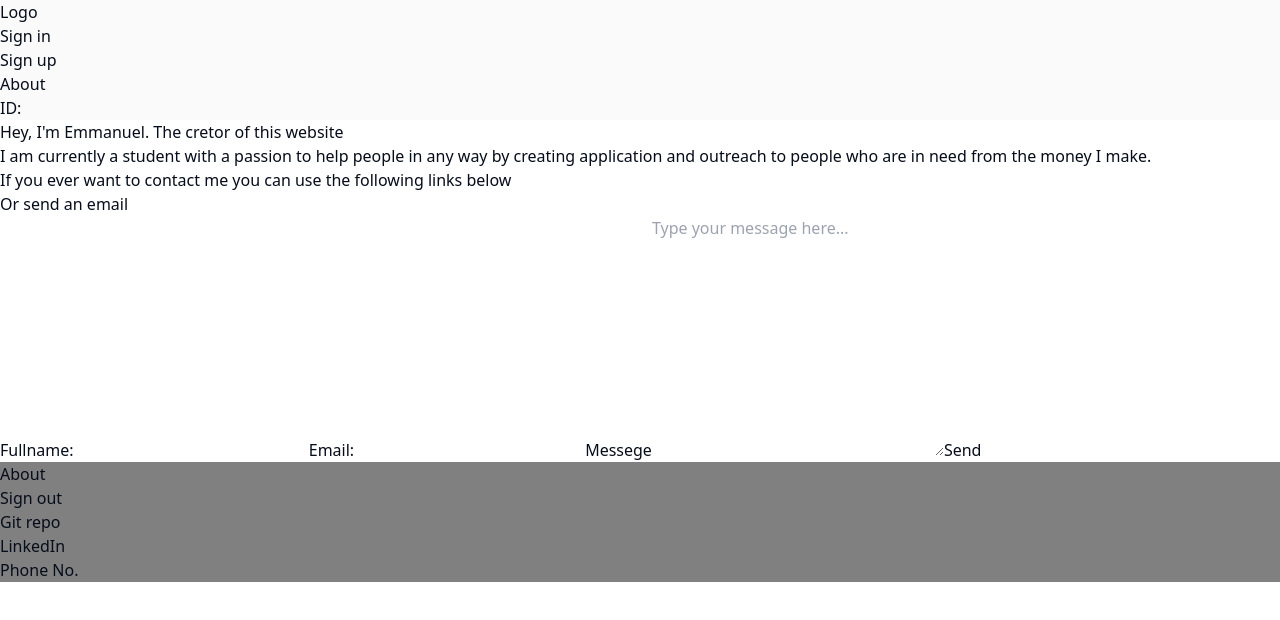
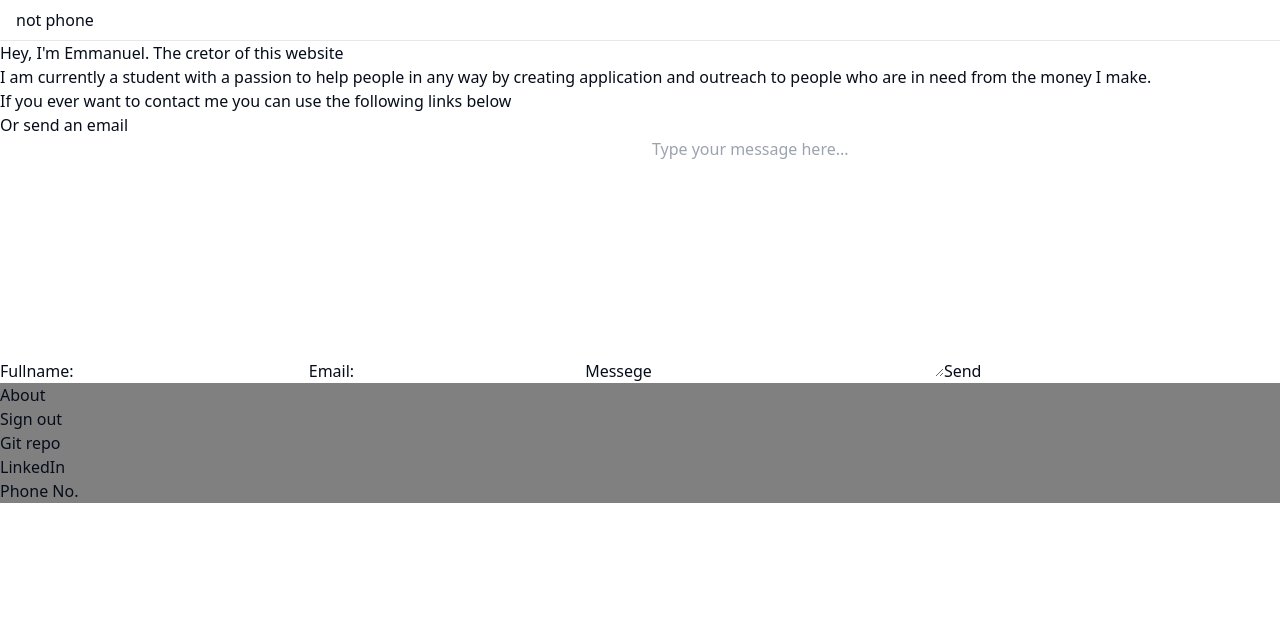
Before and after one commit to T4910/TradingApp, a Next.js app: page /about in a window 1280 px wide. Shown: the top 620 px of the page. Built offline with nearby package versions, Linux system fonts and the light colour scheme; no server answers.

Commit message:
added phone responsivness to navbar [test]

```diff
--- a/app/(components)/NavBar.jsx
+++ b/app/(components)/NavBar.jsx
@@ -1,52 +1,49 @@
 'use client'
-import Link from 'next/link'
-import LogOut from './logOutBtn'
-import {useSession} from 'next-auth/react'
+import PhoneNavBar from './phoneNavBar'
+import useMediaQuery from "./hooks/useMediaQuery"
+
 import {useRouter} from 'next/navigation'
 
 
 
-export default function NavBar({auth, page}) {
-  const {data} = useSession()
-  const router = useRouter()
 
-
-  const unAuthenticatedNavBar =
-  <>
-    <li>Logo</li>
-    <li><Link href="/signings/login">Sign in</Link></li>
-    <li><Link href="/signings/register">Sign up</Link></li>
-    <li><Link href="/about">About</Link></li>
-  </>
-
-  const authenticatedNavBar =
-  <>
-    <li>Logo</li>
-    {(page == 'startPage') ?
-      <button onClick={() => router.replace(`${process.env.NEXT_PUBLIC_NEXTAUTH_URL}/dashboard`)}>Dashboard</button>
-      : <LogOut />}
-  </>
-
-  // const listinNavBar =
-  // <>
-  //   <li>Logo</li>
-
-  //   if(page == 'dashboard') <LogOut />
-  //   if(page == 'startPage' && data)
-
-  //   <li><Link href="/signings/login">Sign in</Link></li>
-  //   <li><Link href="/signings/register">Sign up</Link></li>
-  //   <li><Link href="/about">About</Link></li>
-  // </>
+export default function NavBar({page}) {
+  const isMobile = useMediaQuery('sm')
+  // const isAlsoMobile = useMediaQuery('sm')
+  const isTablet = useMediaQuery('md')
+  const isDesktop = useMediaQuery('lg')
 
   return (
-    <div style={{backgroundColor: '#FAFAFA'}}>
-        <ul>
-          {(auth || (page == 'startPage' && data)) ? authenticatedNavBar : unAuthenticatedNavBar}
-        </ul>
-        ID: {data?.user.id}
+    <div className="flex flex-col px-4 py-2 border-b">
+      {isMobile ? <PhoneNavBar /> : 'not phone'}
     </div>
   )
 }
 
-let Dashboard = () => <button onClick={() => router.replace(`${process.env.NEXT_PUBLIC_NEXTAUTH_URL}/dashboard`)}>Dashboard</button>
+
+
+
+
+
+
+
+
+
+
+
+
+
+
+
+
+
+
+let AlightBtn = (toggle) => {
+  return (
+    toggle && <button
+      className="bg-primary font-bold p-1 rounded-xl"
+      onClick={() => router.replace(`${process.env.NEXT_PUBLIC_NEXTAUTH_URL}/dashboard`)}
+    >
+      Dashboard
+    </button>
+)}
--- /dev/null
+++ b/app/(components)/phoneNavBar.jsx
@@ -0,0 +1,36 @@
+'use client'
+import { useState } from 'react'
+import Link from 'next/link'
+import Image from 'next/image'
+import { SlMenu } from "react-icons/sl";
+import {useSession} from 'next-auth/react'
+
+import LogOut from './logOutBtn'
+
+
+
+const DropDown = (visibility, auth) => {
+    return(
+        <div className={`flex flex-col ${!visibility && 'hidden'}`}>
+            {!auth && <Link href="/signings/login">Sign in</Link>}
+            {!auth && <Link href="/signings/register">Sign up</Link>}
+            <Link href="/about">About Dev</Link>
+            {auth && <LogOut />}
+        </div>
+    )
+}
+
+export default function phoneNavBar() {
+    const [showDD, setShowDD] = useState(false)
+    const {data} = useSession()
+
+    return (
+        <>
+            <div className="flex justify-between">
+                <Image className='m-0' src="/" width={10} height={10} alt="Logo"/>
+                <button onClick={() => setShowDD(!showDD)}><SlMenu /></button>
+            </div>
+            <DropDown visibility={showDD} auth={data}/>
+        </>
+    )
+}
```
